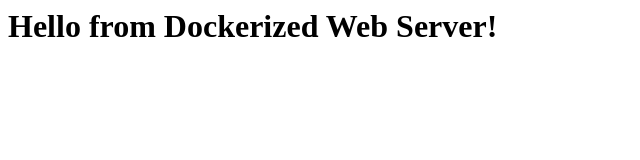
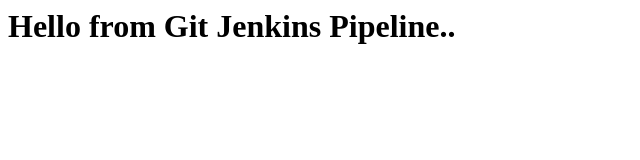
Before and after one commit to Munnacs2024/website, a plain HTML site: page index.html in a window 1280 px wide. Shown: the whole page, without its empty margins (0-640 px from the left). Drawn offline with Linux system fonts and the light colour scheme.

Commit message:
Make Some Changes in Index.html

```diff
--- a/index.html
+++ b/index.html
@@ -1,9 +1,9 @@
 <!-- index.html -->
 <html>
 <head>
-    <title>Welcome to My Web Server</title>
+    <title>Welcome to Jenkins Docker Pipeline..</title>
 </head>
 <body>
-    <h1>Hello from Dockerized Web Server!</h1>
+    <h1>Hello from Git Jenkins Pipeline..</h1>
 </body>
 </html>
```
